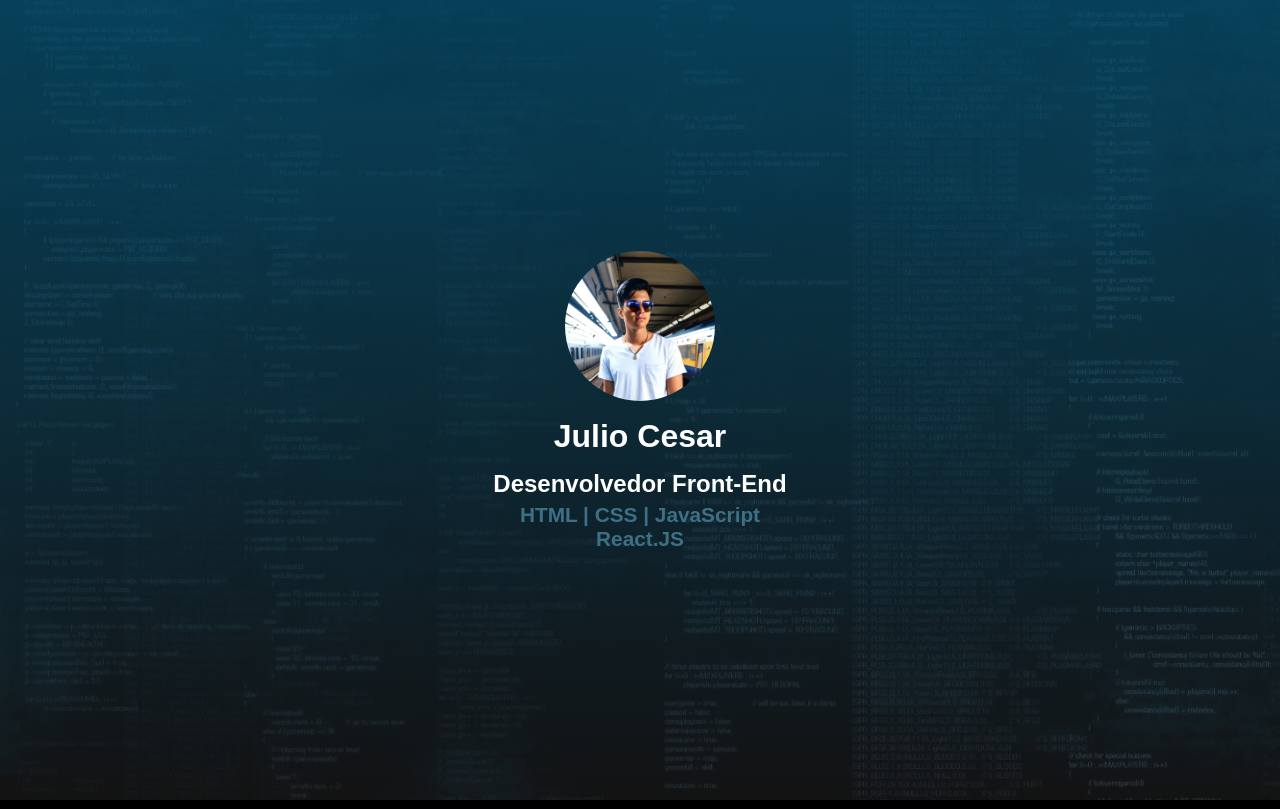
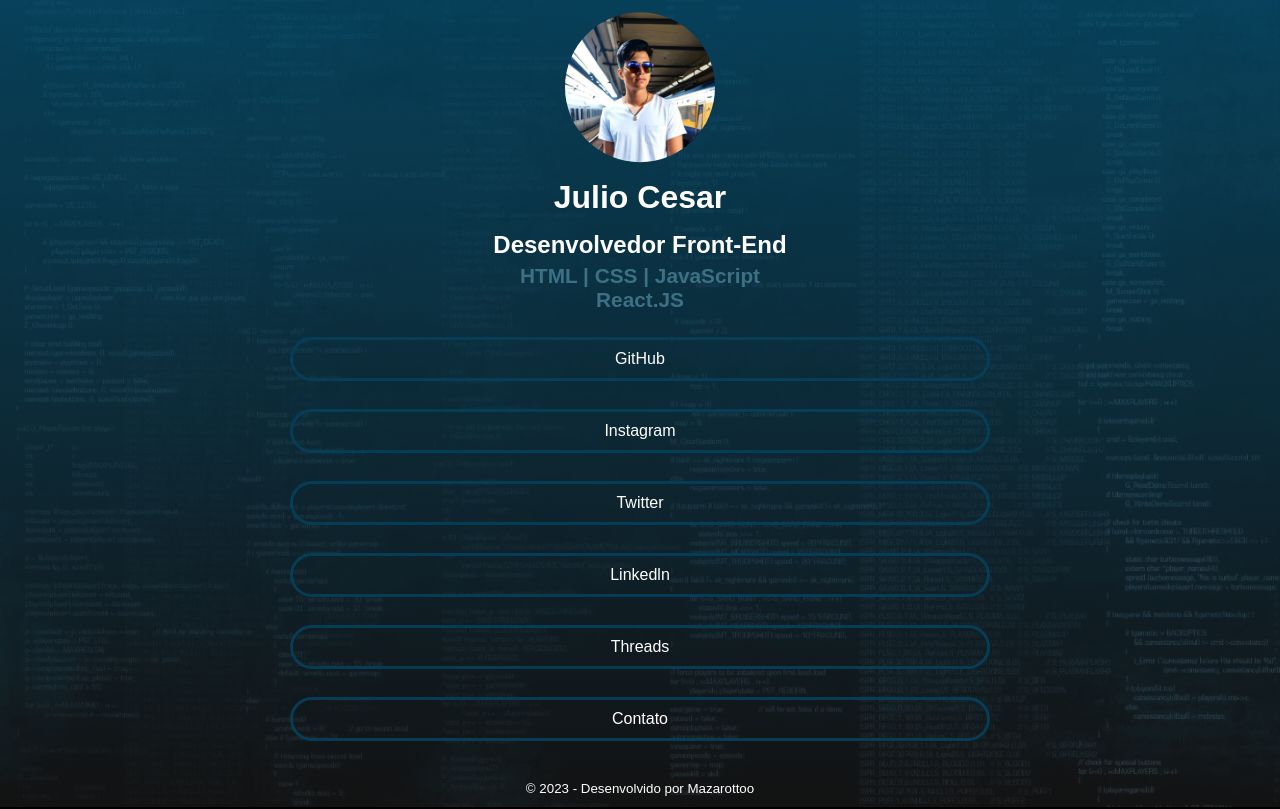
Before and after one commit to mazarotto-dev/redes-sociais, a React (Vite) app: page / in a window 1280 px wide. Shown: the top 809 px of the page. Built offline with nearby package versions, Linux system fonts and the light colour scheme.

Commit message:
Update index.css

```diff
--- a/src/styles/index.css
+++ b/src/styles/index.css
@@ -26,9 +26,7 @@
   border-radius: 20px;
 }
 
-
-
-html, body {
+body {
     width: 100%;
     height: 100%;
     color: #fff;
@@ -77,6 +75,7 @@
 main {
     display: flex;
     flex-direction: column;
+    gap: 5px;
     justify-content: center;
     align-items: center;
     padding: 15px;
```
